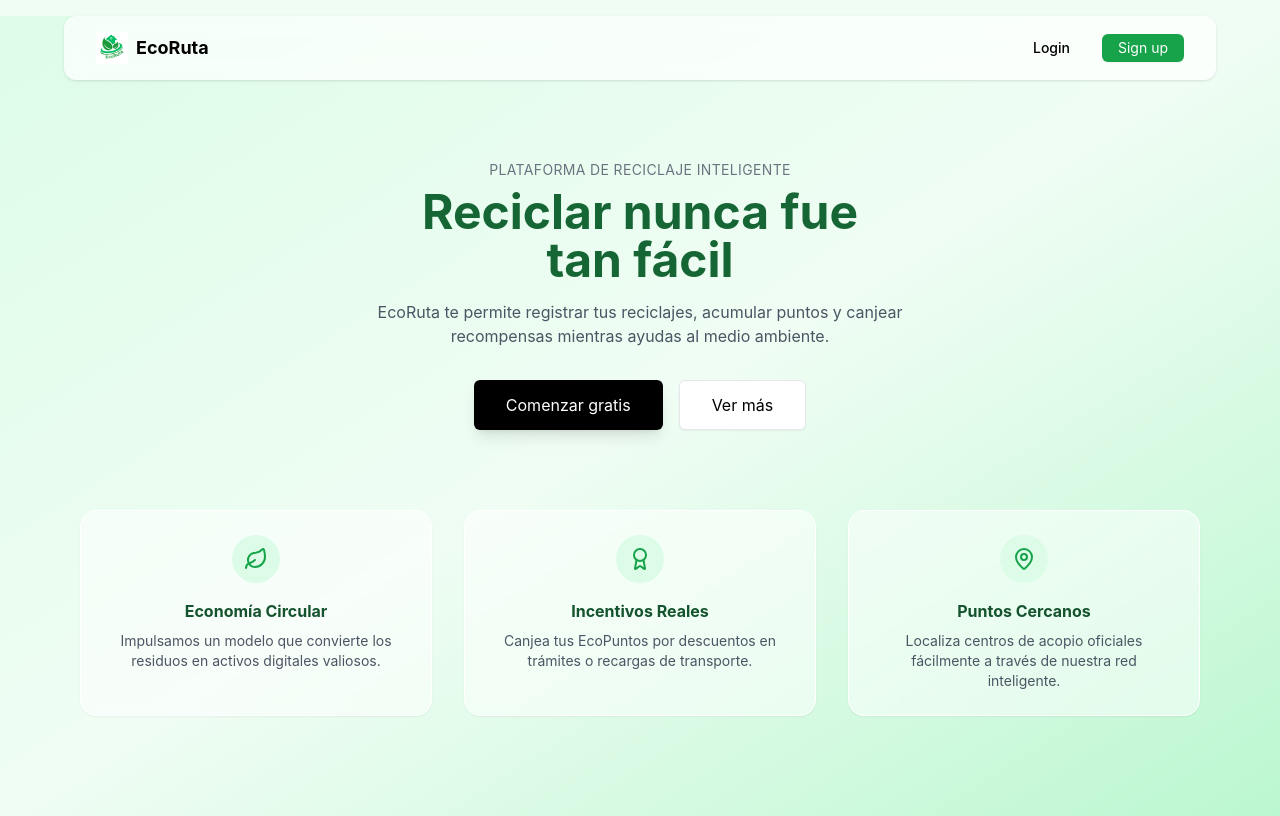
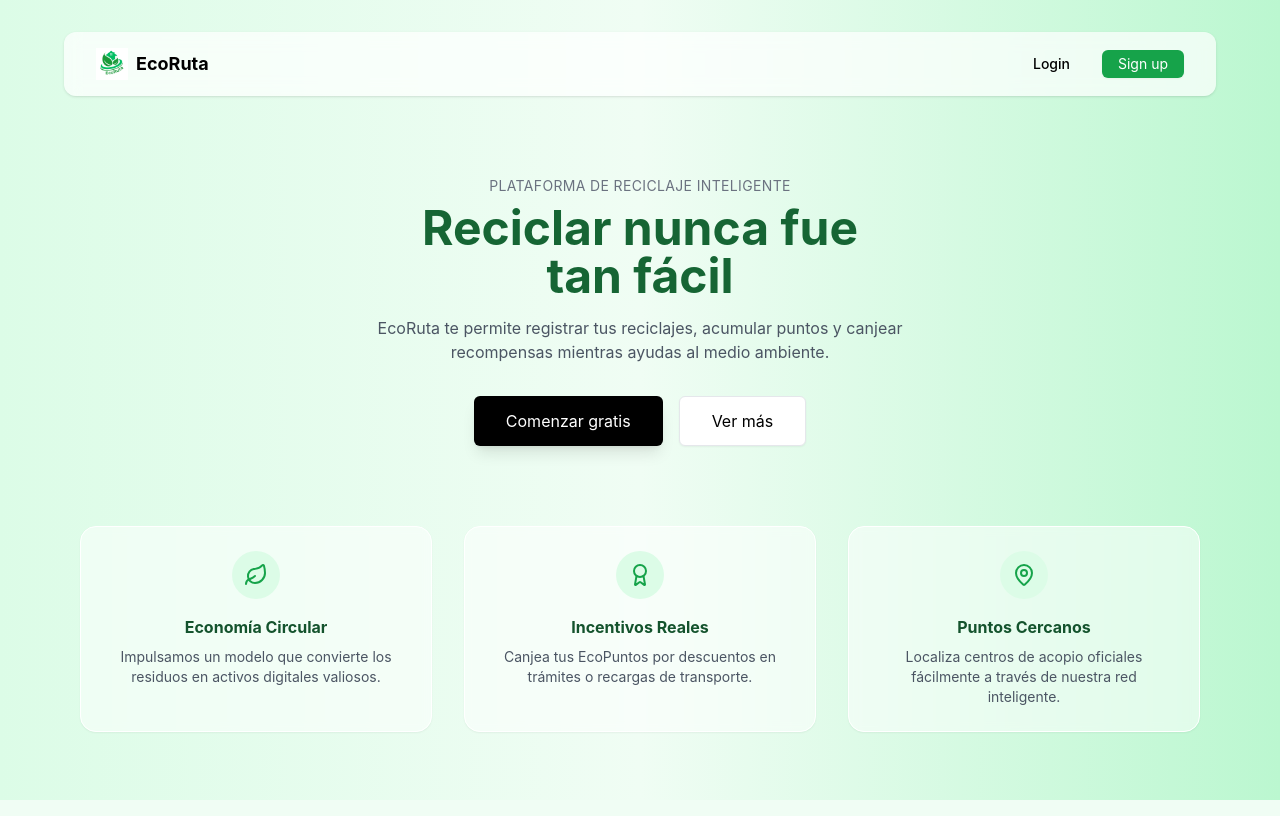
Before and after one commit to CanoJS/EcoRuta, a React (Vite) app: page / in a window 1280 px wide. Built offline with nearby package versions, Linux system fonts and the light colour scheme.

Commit message:
Pequenias correcciones a Estilos y Fondo

```diff
--- a/src/components/Header.tsx
+++ b/src/components/Header.tsx
@@ -6,7 +6,7 @@ type Props = {
 
 function Header({ setPage }: Props) {
   return (
-    <nav className="flex justify-between items-center px-4 md:px-8 py-4 bg-white/70 backdrop-blur-md rounded-2xl mt-4 shadow-lg max-w-5xl w-[92%] mx-auto sticky top-4 z-50 border border-white/20">
+    <nav className="flex justify-between items-center px-4 md:px-8 py-4 bg-white/70 backdrop-blur-md rounded-2xl shadow-lg max-w-5xl w-[92%] mx-auto sticky top-4 z-50 border border-white/20">
       {/* Logo y Nombre - Te lleva al Home al hacer clic */}
       <div
         className="flex items-center gap-2 cursor-pointer hover:opacity-80 transition-opacity"
--- a/src/pages/Home.tsx
+++ b/src/pages/Home.tsx
@@ -7,7 +7,7 @@ type Props = {
 
 function Home({ setPage }: Props) {
   return (
-    <div className="w-full min-h-screen bg-gradient-to-br from-green-100 via-green-50 to-green-200 pb-20">
+    <div className="w-full min-h-screen bg-gradient-to-r from-green-100 via-green-50 to-green-200 pb-10 pt-4">
 
       <nav className="flex justify-between items-center px-4 md:px-8 py-4 bg-white/70 backdrop-blur rounded-xl mt-4 shadow max-w-6xl w-[92%] mx-auto">
         <div className="flex items-center gap-2">
```
